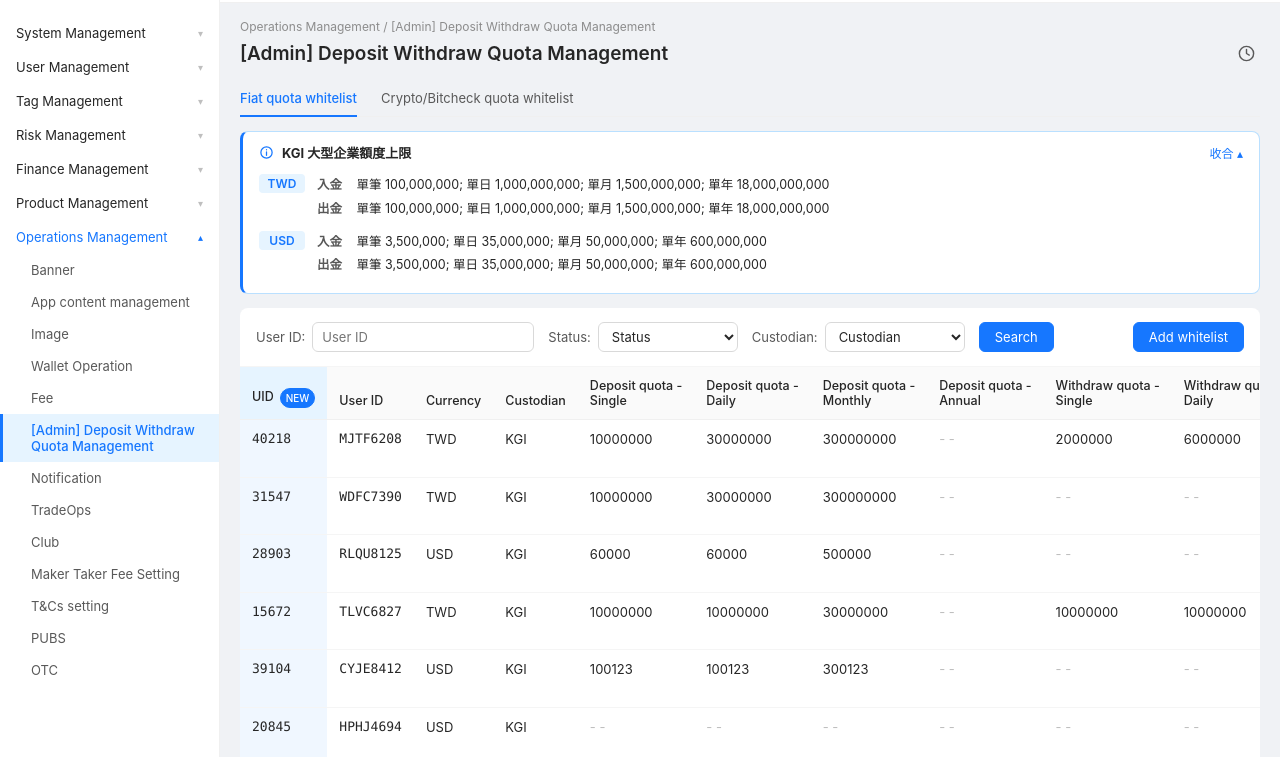
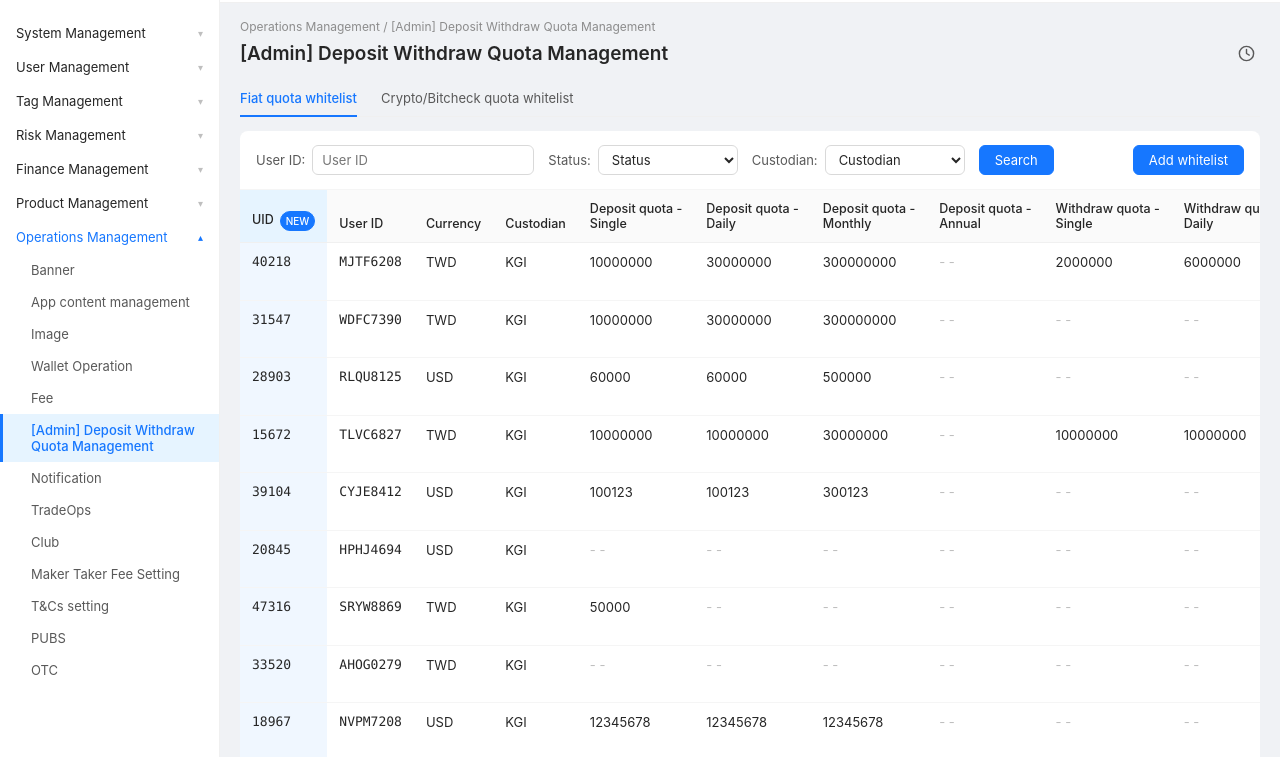
Before and after one commit to jerryhuang-alwaysyoung/deposit-withdraw-quota-cms-prototype, a plain HTML site: page site/index.html in a window 1280 px wide. Shown: the part 41-798 px from the top of the page. Drawn offline with Linux system fonts and the light colour scheme.

Commit message:
Remove on-page quota reference block; plain-text Status; drop two modal captions
- Remove the KGI large-enterprise quota reference panel (caps remain enforced in the form)
- Status renders as plain text, no colour tags
- Remove the Custodian and Currency helper captions in Add Whitelist

```diff
--- a/site/index.html
+++ b/site/index.html
@@ -72,28 +72,6 @@
   }
   .tab.active { color: #1677ff; border-bottom-color: #1677ff; font-weight: 500; }
 
-  /* ---------- Quota reference panel ---------- */
-  .ref {
-    background: #fff; border: 1px solid #bae0ff; border-left: 3px solid #1677ff;
-    border-radius: 8px; margin-top: 14px;
-  }
-  .ref-head {
-    display: flex; align-items: center; gap: 8px;
-    padding: 11px 16px; cursor: pointer; user-select: none;
-  }
-  .ref-head b { font-size: 13px; }
-  .ref-head .toggle { margin-left: auto; color: #1677ff; font-size: 12px; }
-  .ref-body { padding: 0 16px 16px; display: block; }
-  .ref-body.collapsed { display: none; }
-  .cap-list { display: flex; flex-direction: column; gap: 9px; }
-  .cap-row { display: flex; align-items: flex-start; gap: 12px; }
-  .cap-cur {
-    flex: 0 0 46px; font-weight: 600; font-size: 12px; color: #1677ff;
-    background: #e6f4ff; border-radius: 4px; text-align: center; padding: 2px 0; margin-top: 1px;
-  }
-  .cap-vals { font-size: 12.5px; color: #262626; line-height: 1.9; }
-  .cap-vals b { color: #595959; font-weight: 600; margin-right: 2px; }
-
   /* ---------- Panel / filters ---------- */
   .panel { background: #fff; border-radius: 8px; margin-top: 14px; }
   .filters {
@@ -145,10 +123,7 @@
     display: inline-block; padding: 1px 8px; border-radius: 10px;
     font-size: 11.5px; line-height: 18px; border: 1px solid; white-space: nowrap;
   }
-  .tag-activate { background: #f6ffed; color: #389e0d; border-color: #b7eb8f; }
-  .tag-deleted  { background: #f5f5f5; color: #8c8c8c; border-color: #d9d9d9; }
   .tag-new      { background: #1677ff; color: #fff; border-color: #1677ff; font-size: 10px; padding: 0 5px; margin-left: 6px; vertical-align: middle; }
-  .tag-hold     { background: #f5f5f5; color: #8c8c8c; border-color: #d9d9d9; font-size: 10.5px; }
   .actions { display: flex; gap: 6px; }
   .empty { padding: 48px; text-align: center; color: #bfbfbf; }
   .pager { display: flex; justify-content: flex-end; padding: 12px 16px; gap: 6px; }
@@ -300,34 +275,6 @@
     <!-- ---------- FIAT ---------- -->
     <div id="panel-fiat">
 
-      <!-- Quota reference (OP guardrail) -->
-      <div class="ref">
-        <div class="ref-head" id="refHead">
-          <svg width="15" height="15" viewBox="0 0 24 24" fill="none" stroke="#1677ff" stroke-width="2" stroke-linecap="round">
-            <circle cx="12" cy="12" r="9"></circle><line x1="12" y1="11" x2="12" y2="16.5"></line><line x1="12" y1="7.5" x2="12" y2="7.6"></line>
-          </svg>
-          <b>KGI 大型企業額度上限</b>
-          <span class="toggle" id="refToggle">收合 ▴</span>
-        </div>
-        <div class="ref-body" id="refBody">
-          <div class="cap-list">
-            <div class="cap-row">
-              <span class="cap-cur">TWD</span>
-              <div class="cap-vals">
-                <div><b>入金</b>　單筆 100,000,000; 單日 1,000,000,000; 單月 1,500,000,000; 單年 18,000,000,000</div>
-                <div><b>出金</b>　單筆 100,000,000; 單日 1,000,000,000; 單月 1,500,000,000; 單年 18,000,000,000</div>
-              </div>
-            </div>
-            <div class="cap-row">
-              <span class="cap-cur">USD</span>
-              <div class="cap-vals">
-                <div><b>入金</b>　單筆 3,500,000; 單日 35,000,000; 單月 50,000,000; 單年 600,000,000</div>
-                <div><b>出金</b>　單筆 3,500,000; 單日 35,000,000; 單月 50,000,000; 單年 600,000,000</div>
-              </div>
-            </div>
-          </div>
-        </div>
-      </div>
 
       <div class="panel">
         <div class="filters">
@@ -408,14 +355,12 @@
     <div class="field">
       <label class="req">Custodian</label>
       <select id="fmCust"><option value="">Select</option><option>KGI</option></select>
-      <span class="cap">遠銀暫無法設定大型企業額度</span>
       <span class="err" id="errCust"></span>
     </div>
 
     <div class="field">
       <label class="req">Currency</label>
       <select id="fmCur"><option value="">Currency</option><option>TWD</option><option>USD</option></select>
-      <span class="cap">選定幣別後，系統會依該幣別控管各額度欄位的最大值</span>
       <span class="err" id="errCur"></span>
     </div>
 
@@ -552,8 +497,8 @@ var activityLog = [
 
 // ---------- status meta ----------
 var STATUS = {
-  ACTIVATE: { label:"ACTIVATE", cls:"tag-activate" },
-  DELETED:  { label:"DELETED",  cls:"tag-deleted"  }
+  ACTIVATE: { label:"ACTIVATE" },
+  DELETED:  { label:"DELETED"  }
 };
 
 // ---------- render helpers ----------
@@ -570,8 +515,8 @@ function timeCell(v) {
 }
 
 function statusCell(r) {
-  var s = STATUS[r.st] || { label: r.st, cls: "" };
-  return '<span class="tag ' + s.cls + '">' + s.label + '</span>';
+  var s = STATUS[r.st] || { label: r.st };
+  return s.label;
 }
 
 function canEdit() { return document.getElementById("permSel").value === "edit"; }
@@ -663,12 +608,6 @@ document.querySelectorAll(".tab").forEach(function (t) {
     document.getElementById("panel-fiat").style.display   = fiat ? "" : "none";
     document.getElementById("panel-crypto").style.display = fiat ? "none" : "";
   });
-});
-
-document.getElementById("refHead").addEventListener("click", function () {
-  var b = document.getElementById("refBody");
-  b.classList.toggle("collapsed");
-  document.getElementById("refToggle").textContent = b.classList.contains("collapsed") ? "展開 ▾" : "收合 ▴";
 });
 
 document.getElementById("fSearch").addEventListener("click", renderFiat);
```
